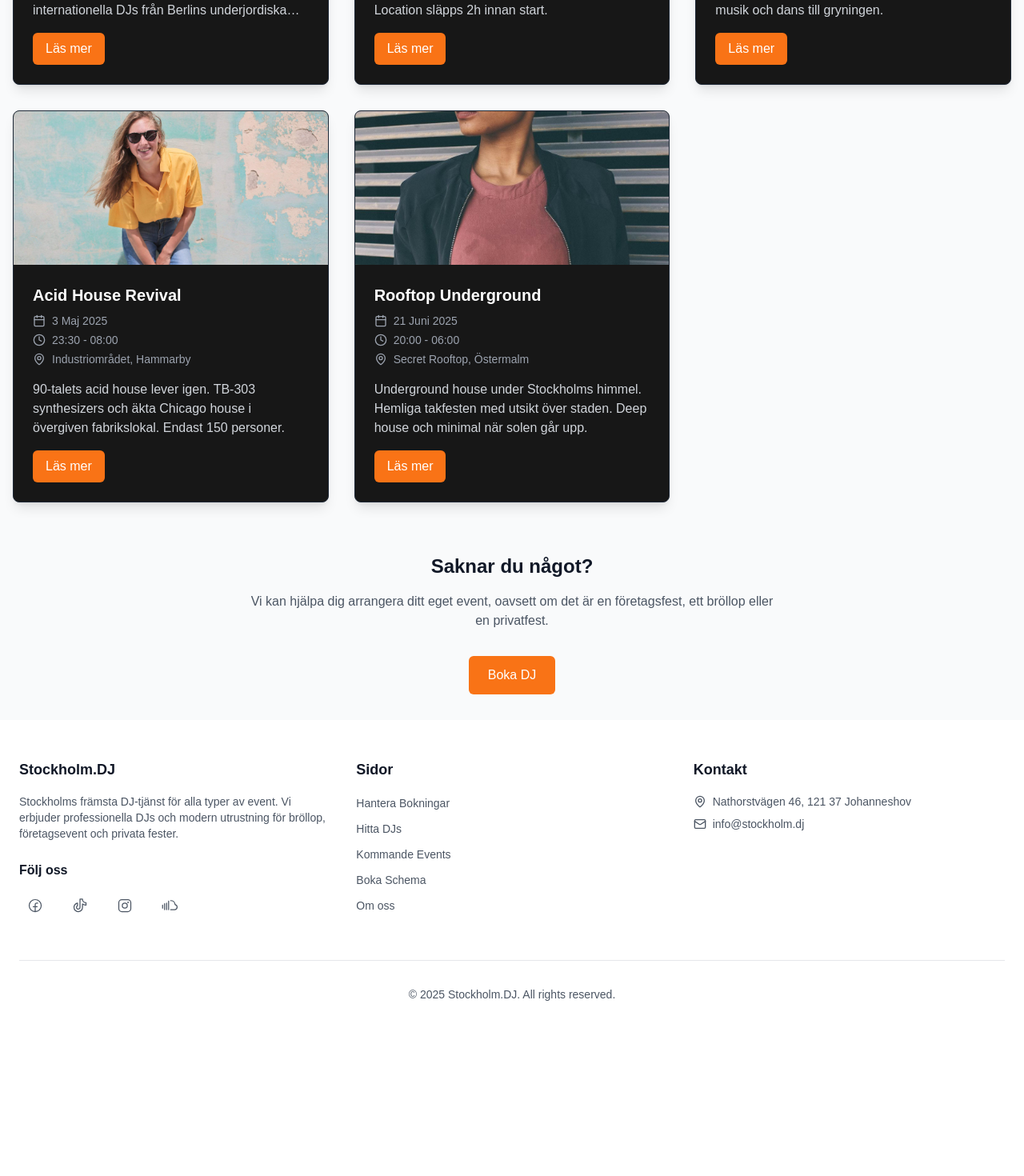
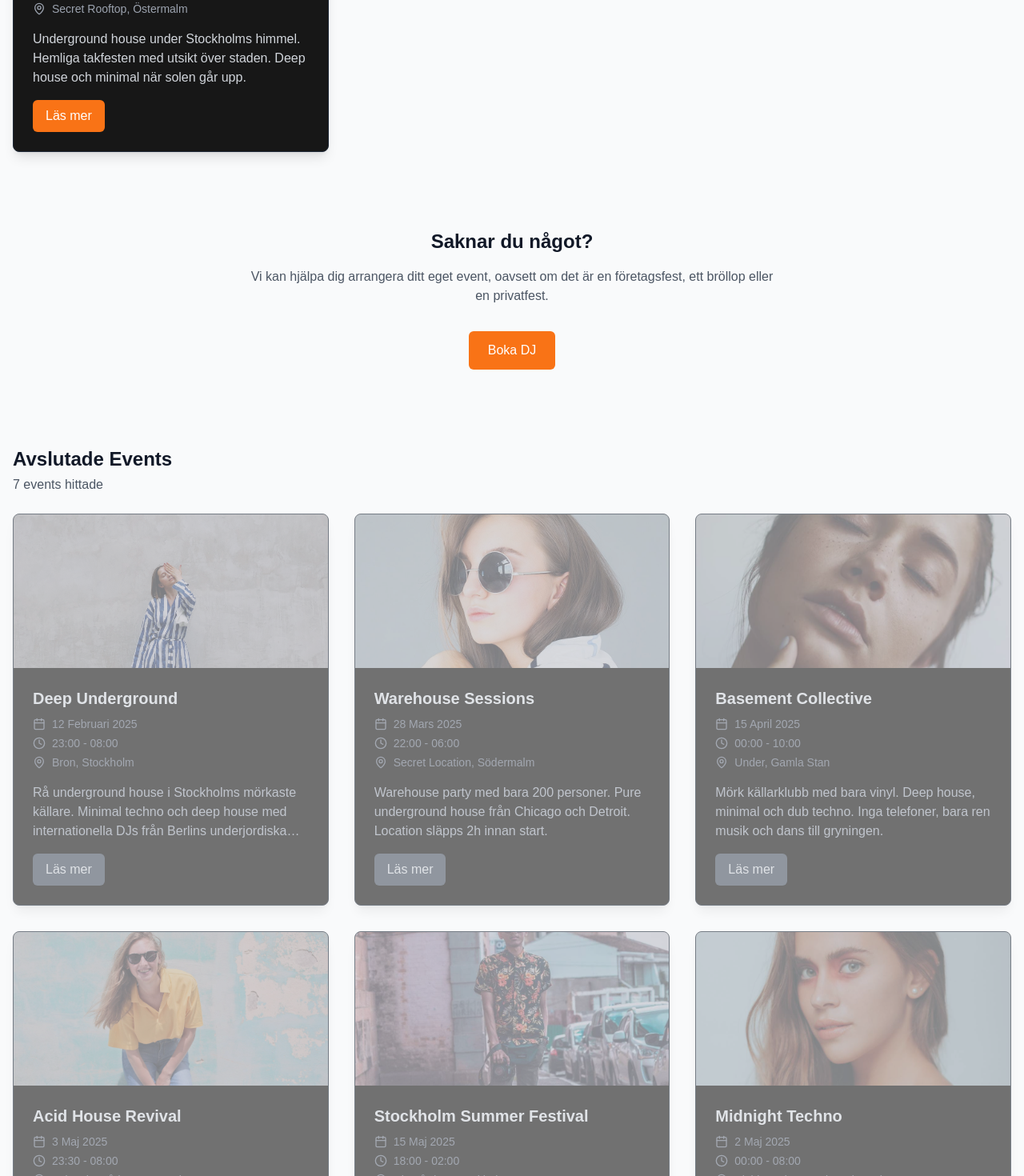
Before and after one commit to DavidFornander/stockholmDJ, a Next.js app: page /events in a window 1280 px wide. Shown: the part 800-2270 px from the top of the page at 80% size. Before the commit the page ends 2165 px from the top, so only its background shows below. Built offline with nearby package versions, Linux system fonts and the light colour scheme.

Commit message:
feat: add past events section and enhance event filtering functionality

```diff
--- a/src/components/pages/events/EventCard.tsx
+++ b/src/components/pages/events/EventCard.tsx
@@ -12,6 +12,7 @@ interface EventCardProps {
   description: string;
   imageUrl: string;
   link: string;
+  isPast?: boolean;
 }
 
 const EventCard: React.FC<EventCardProps> = ({
@@ -22,10 +23,11 @@ const EventCard: React.FC<EventCardProps> = ({
   location,
   description,
   imageUrl,
-  link
+  link,
+  isPast = false
 }) => {
   return (
-    <div className="bg-neutral-900 rounded-lg overflow-hidden shadow-lg transition-transform hover:scale-[1.02] border border-gray-800">
+    <div className={`bg-neutral-900 rounded-lg overflow-hidden shadow-lg transition-transform hover:scale-[1.02] border border-gray-800 ${isPast ? 'opacity-60' : ''}`}>
       <div className="relative h-48 w-full">
         <Image
           src={imageUrl}
@@ -33,30 +35,37 @@ const EventCard: React.FC<EventCardProps> = ({
           fill
           className="object-cover"
         />
+        {isPast && (
+          <div className="absolute inset-0 bg-gray-500 bg-opacity-40"></div>
+        )}
       </div>
       <div className="p-6">
-        <h3 className="text-xl font-bold mb-2 text-white">{title}</h3>
+        <h3 className={`text-xl font-bold mb-2 ${isPast ? 'text-gray-300' : 'text-white'}`}>{title}</h3>
 
-        <div className="flex items-center text-gray-400 text-sm mb-1">
+        <div className={`flex items-center text-sm mb-1 ${isPast ? 'text-gray-500' : 'text-gray-400'}`}>
           <CalendarIcon className="h-4 w-4 mr-2" />
           <span>{date}</span>
         </div>
 
-        <div className="flex items-center text-gray-400 text-sm mb-1">
+        <div className={`flex items-center text-sm mb-1 ${isPast ? 'text-gray-500' : 'text-gray-400'}`}>
           <ClockIcon className="h-4 w-4 mr-2" />
           <span>{time}</span>
         </div>
 
-        <div className="flex items-center text-gray-400 text-sm mb-4">
+        <div className={`flex items-center text-sm mb-4 ${isPast ? 'text-gray-500' : 'text-gray-400'}`}>
           <MapPinIcon className="h-4 w-4 mr-2" />
           <span>{location}</span>
         </div>
 
-        <p className="text-gray-300 mb-4 line-clamp-3">{description}</p>
+        <p className={`mb-4 line-clamp-3 ${isPast ? 'text-gray-400' : 'text-gray-300'}`}>{description}</p>
 
         <Link
           href={link}
-          className="inline-block bg-orange-500 text-white px-4 py-2 rounded-md hover:bg-orange-600 transition-colors"
+          className={`inline-block px-4 py-2 rounded-md transition-colors ${
+            isPast
+              ? 'bg-gray-600 text-gray-300 hover:bg-gray-500'
+              : 'bg-orange-500 text-white hover:bg-orange-600'
+          }`}
         >
           Läs mer
         </Link>
--- a/src/components/pages/events/Events.tsx
+++ b/src/components/pages/events/Events.tsx
@@ -56,14 +56,83 @@ const eventsData = [
     description: 'Underground house under Stockholms himmel. Hemliga takfesten med utsikt över staden. Deep house och minimal när solen går upp.',
     imageUrl: '/assets/images/profiles/wink__page--gallery-08.jpg',
     link: '/events/rooftop-underground'
+  },
+  // Past events
+  {
+    id: '6',
+    title: 'Stockholm Summer Festival',
+    date: '15 Maj 2025',
+    time: '18:00 - 02:00',
+    location: 'Djurgården, Stockholm',
+    description: 'Sommarens största elektroniska musikfestival. Internationella headliners och svenska favoriter under öppna himlen.',
+    imageUrl: '/assets/images/profiles/moda__page--lookbook-01.jpg',
+    link: '/events/stockholm-summer-festival'
+  },
+  {
+    id: '7',
+    title: 'Midnight Techno',
+    date: '2 Maj 2025',
+    time: '00:00 - 08:00',
+    location: 'Klubb Undergound, Södermalm',
+    description: 'Hård techno hela natten. Detroit legends och Berlinsk underground i perfekt kombination.',
+    imageUrl: '/assets/images/profiles/glow__page--irl-looks-07.jpg',
+    link: '/events/midnight-techno'
+  },
+  {
+    id: '8',
+    title: 'House Classics Night',
+    date: '20 April 2025',
+    time: '22:00 - 06:00',
+    location: 'Café Opera, Stockholm',
+    description: 'En hyllning till house-musikens guldålder. Klassiker från Chicago och New York som formade genren.',
+    imageUrl: '/assets/images/profiles/trending__page--lookbook-02.jpg',
+    link: '/events/house-classics-night'
   }
 ];
+
+// Function to parse Swedish date format
+const parseSwedishDate = (dateString: string): Date => {
+  const monthMap: { [key: string]: number } = {
+    'Januari': 0, 'Februari': 1, 'Mars': 2, 'April': 3,
+    'Maj': 4, 'Juni': 5, 'Juli': 6, 'Augusti': 7,
+    'September': 8, 'Oktober': 9, 'November': 10, 'December': 11
+  };
+
+  const parts = dateString.split(' ');
+  if (parts.length !== 3) return new Date();
+
+  const day = parseInt(parts[0]);
+  const month = monthMap[parts[1]];
+  const year = parseInt(parts[2]);
+
+  return new Date(year, month, day);
+};
 
 const Events: React.FC = () => {
   const [searchLocation, setSearchLocation] = useState('');
   const [searchEventType, setSearchEventType] = useState('');
   const [eventDate, setEventDate] = useState('');
   const [searchMusicStyle, setSearchMusicStyle] = useState('');
+
+  // Auto-categorize events based on current date
+  const today = new Date();
+
+  // Filter and categorize events
+  const filterEvents = (events: typeof eventsData) => {
+    return events.filter(event => {
+      const matchesLocation = !searchLocation || event.location.toLowerCase().includes(searchLocation.toLowerCase());
+      const matchesEventType = !searchEventType || event.title.toLowerCase().includes(searchEventType.toLowerCase());
+      const matchesMusicStyle = !searchMusicStyle || event.description.toLowerCase().includes(searchMusicStyle.toLowerCase());
+      const matchesDate = !eventDate || event.date.includes(eventDate);
+
+      return matchesLocation && matchesEventType && matchesMusicStyle && matchesDate;
+    });
+  };
+
+  const filteredEvents = filterEvents(eventsData);
+
+  const upcomingEvents = filteredEvents.filter(event => parseSwedishDate(event.date) >= today);
+  const pastEvents = filteredEvents.filter(event => parseSwedishDate(event.date) < today);
 
   return (
     <div className="min-h-screen bg-gray-50 dark:bg-black transition-colors duration-200">
@@ -132,16 +201,46 @@ const Events: React.FC = () => {
         </div>
       </div>
 
+      {/* Kommande Events Section */}
       <div className="container mx-auto px-4 py-8">
+        {/* Results Header */}
+        <div className="flex items-center justify-between mb-6">
+          <div>
+            <h2 className="text-2xl font-bold text-gray-900 dark:text-white">
+              Kommande Events
+            </h2>
+            <p className="text-gray-600 dark:text-gray-400 mt-1">
+              {upcomingEvents.length} events hittade
+            </p>
+          </div>
+        </div>
 
+        {/* Upcoming Events Grid */}
         <div className="grid grid-cols-1 md:grid-cols-2 lg:grid-cols-3 gap-8">
-          {eventsData.map((event) => (
-            <EventCard key={event.id} {...event} />
+          {upcomingEvents.map((event) => (
+            <EventCard key={event.id} {...event} isPast={false} />
           ))}
         </div>
 
-        <div className="text-center mt-16">
-          <h2 className="text-2xl font-bold mb-4">Saknar du något?</h2>
+        {/* No Upcoming Events */}
+        {upcomingEvents.length === 0 && (
+          <div className="text-center py-16">
+            <div className="text-gray-400 dark:text-gray-600 mb-4">
+              <Search className="w-16 h-16 mx-auto" />
+            </div>
+            <h3 className="text-xl font-semibold text-gray-900 dark:text-white mb-2">
+              Inga kommande events hittades
+            </h3>
+            <p className="text-gray-600 dark:text-gray-400 mb-6">
+              Prova att ändra dina sökkriterier
+            </p>
+          </div>
+        )}
+      </div>
+
+      {/* "Saknar du något?" Section */}
+      <div className="text-center mt-16 mb-16">
+        <h2 className="text-2xl font-bold mb-4 text-gray-900 dark:text-white">Saknar du något?</h2>
         <p className="text-gray-600 dark:text-gray-400 max-w-2xl mx-auto mb-8">
           Vi kan hjälpa dig arrangera ditt eget event, oavsett om det är en företagsfest, ett bröllop eller en privatfest.
         </p>
@@ -152,6 +251,42 @@ const Events: React.FC = () => {
           Boka DJ
         </a>
       </div>
+
+      {/* Avslutade Events Section */}
+      <div className="container mx-auto px-4 py-8">
+        {/* Results Header */}
+        <div className="flex items-center justify-between mb-6">
+          <div>
+            <h2 className="text-2xl font-bold text-gray-900 dark:text-white">
+              Avslutade Events
+            </h2>
+            <p className="text-gray-600 dark:text-gray-400 mt-1">
+              {pastEvents.length} events hittade
+            </p>
+          </div>
+        </div>
+
+        {/* Past Events Grid */}
+        <div className="grid grid-cols-1 md:grid-cols-2 lg:grid-cols-3 gap-8">
+          {pastEvents.map((event) => (
+            <EventCard key={event.id} {...event} isPast={true} />
+          ))}
+        </div>
+
+        {/* No Past Events */}
+        {pastEvents.length === 0 && (
+          <div className="text-center py-16">
+            <div className="text-gray-400 dark:text-gray-600 mb-4">
+              <Search className="w-16 h-16 mx-auto" />
+            </div>
+            <h3 className="text-xl font-semibold text-gray-900 dark:text-white mb-2">
+              Inga avslutade events att visa
+            </h3>
+            <p className="text-gray-600 dark:text-gray-400 mb-6">
+              Alla events visas i kommande events-sektionen
+            </p>
+          </div>
+        )}
       </div>
     </div>
   );
```
Lines whose indentation alone changed are shown as unchanged.
